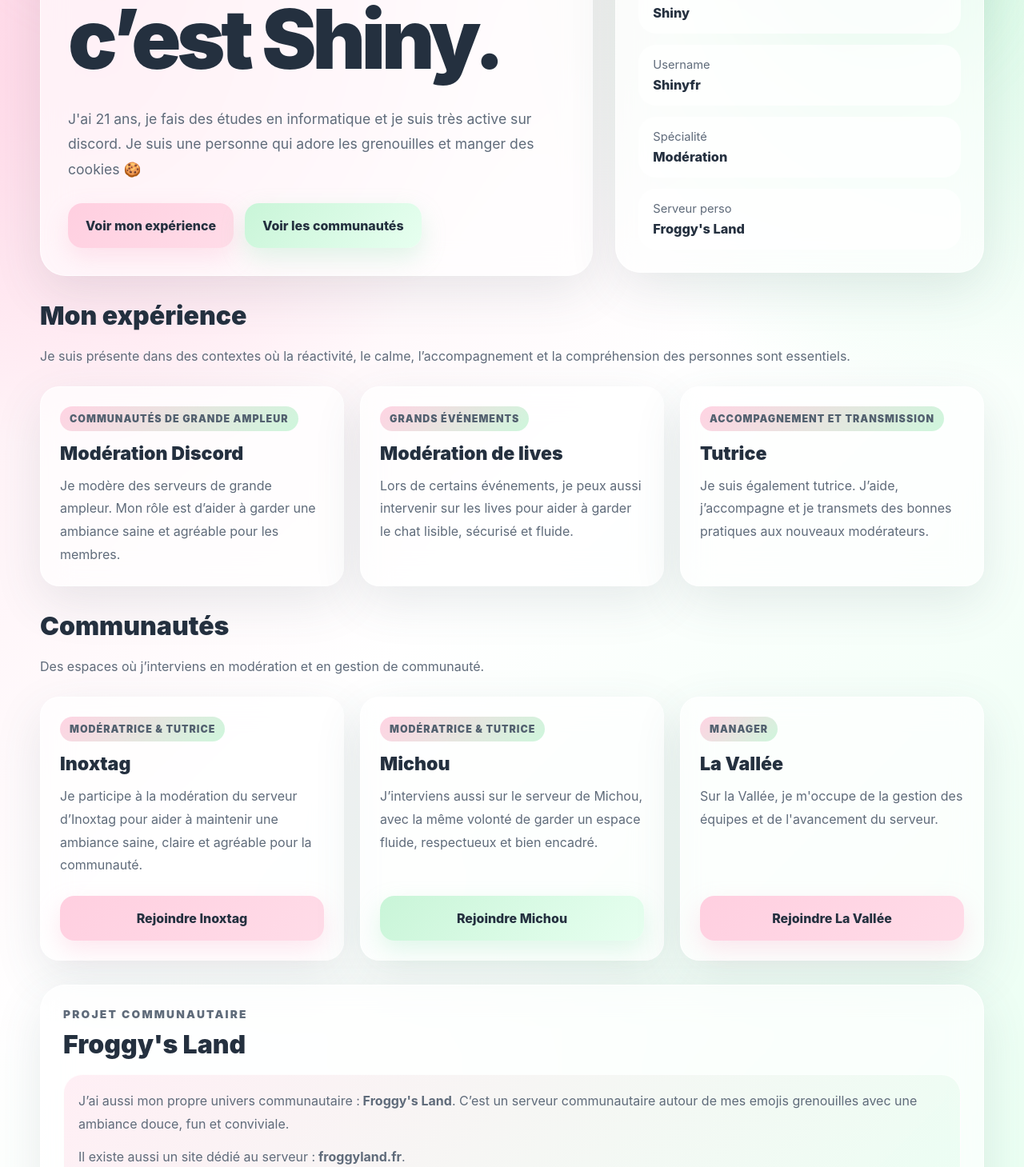
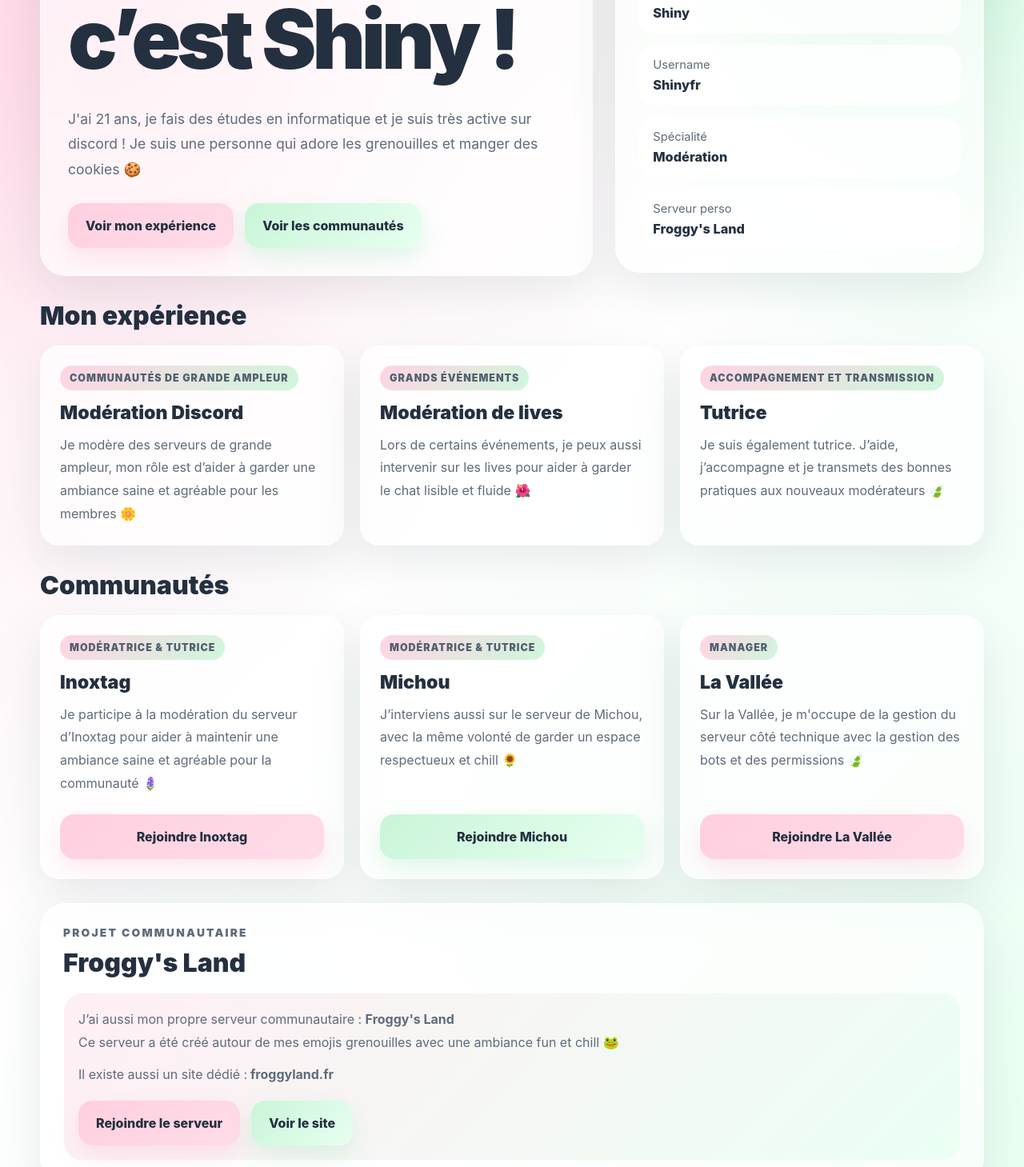
Before and after one commit to Shinyfr/portfolio, a React (Vite) app: page / in a window 1280 px wide. Shown: the part 320-1779 px from the top of the page at 80% size. Built offline with nearby package versions, Linux system fonts and the light colour scheme.

Commit message:
Ajout d'emojis, corrections de textes et navbar mobile

```diff
--- a/src/components/sections/CommunitiesSection.tsx
+++ b/src/components/sections/CommunitiesSection.tsx
@@ -7,7 +7,6 @@
     <section className="section" id="communities">
       <SectionHeading
         title="Communautés"
-        subtitle="Des espaces où j’interviens en modération et en gestion de communauté."
       />
 
       <div className="cards-grid cards-grid--equal">
--- a/src/components/sections/ExperienceSection.tsx
+++ b/src/components/sections/ExperienceSection.tsx
@@ -7,7 +7,6 @@
     <section className="section" id="experience">
       <SectionHeading
         title="Mon expérience"
-        subtitle="Je suis présente dans des contextes où la réactivité, le calme, l’accompagnement et la compréhension des personnes sont essentiels."
       />
 
       <div className="cards-grid">
--- a/src/components/sections/FroggysLandSection.tsx
+++ b/src/components/sections/FroggysLandSection.tsx
@@ -7,19 +7,15 @@
 
         <div className="froggy-box">
           <p>
-            J’ai aussi mon propre univers communautaire :
-            <strong> Froggy&apos;s Land</strong>. C’est un serveur communautaire
-            autour de mes emojis grenouilles avec une ambiance douce, fun et
-            conviviale.
+            J’ai aussi mon propre serveur communautaire : <strong> Froggy&apos;s Land</strong>
+          </p>
+          <p>
+            Ce serveur a été créé autour de mes emojis grenouilles avec une ambiance fun et chill 🐸
           </p>
 
           <p style={{ marginTop: "12px" }}>
-            Il existe aussi un site dédié au serveur :
-            <strong> froggyland.fr</strong>.
-          </p>
-
-          <p className="highlight-line">
-            Un espace créatif, chaleureux et plein de petites grenouilles.
+            Il existe aussi un site dédié :
+            <strong> froggyland.fr</strong>
           </p>
 
           <div className="hero-buttons" style={{ marginTop: "18px" }}>
--- a/src/components/sections/HeroSection.tsx
+++ b/src/components/sections/HeroSection.tsx
@@ -7,11 +7,11 @@
       <div className="glass hero-left">
 
         <h1 className="hero-title">
-          Salut, moi c’est <span className="hero-title-word">Shiny.</span>
+          Salut, moi c’est <span className="hero-title-word">Shiny !</span>
         </h1>
 
         <p className="hero-text">
-          J'ai 21 ans, je fais des études en informatique et je suis très active sur discord.
+          J'ai 21 ans, je fais des études en informatique et je suis très active sur discord !
           Je suis une personne qui adore les grenouilles et manger des cookies 🍪
         </p>
 
--- a/src/data/portfolioData.ts
+++ b/src/data/portfolioData.ts
@@ -18,19 +18,19 @@
     title: "Modération Discord",
     subtitle: "Communautés de grande ampleur",
     description:
-      "Je modère des serveurs de grande ampleur. Mon rôle est d’aider à garder une ambiance saine et agréable pour les membres."
+      "Je modère des serveurs de grande ampleur, mon rôle est d’aider à garder une ambiance saine et agréable pour les membres 🌼"
   },
   {
     title: "Modération de lives",
     subtitle: "Grands événements",
     description:
-      "Lors de certains événements, je peux aussi intervenir sur les lives pour aider à garder le chat lisible, sécurisé et fluide."
+      "Lors de certains événements, je peux aussi intervenir sur les lives pour aider à garder le chat lisible et fluide 🌺"
   },
   {
     title: "Tutrice",
     subtitle: "Accompagnement et transmission",
     description:
-      "Je suis également tutrice. J’aide, j’accompagne et je transmets des bonnes pratiques aux nouveaux modérateurs."
+      "Je suis également tutrice. J’aide, j’accompagne et je transmets des bonnes pratiques aux nouveaux modérateurs 🍃"
   }
 ];
 
@@ -39,7 +39,7 @@
     name: "Inoxtag",
     badge: "Modératrice & Tutrice",
     description:
-      "Je participe à la modération du serveur d’Inoxtag pour aider à maintenir une ambiance saine, claire et agréable pour la communauté.",
+      "Je participe à la modération du serveur d’Inoxtag pour aider à maintenir une ambiance saine et agréable pour la communauté 🪻",
     href: "https://discord.gg/inoxtag",
     buttonLabel: "Rejoindre Inoxtag",
     buttonVariant: "primary"
@@ -48,7 +48,7 @@
     name: "Michou",
     badge: "Modératrice & Tutrice",
     description:
-      "J’interviens aussi sur le serveur de Michou, avec la même volonté de garder un espace fluide, respectueux et bien encadré.",
+      "J’interviens aussi sur le serveur de Michou, avec la même volonté de garder un espace respectueux et chill 🌻",
     href: "https://discord.gg/wZW5wDrcCM",
     buttonLabel: "Rejoindre Michou",
     buttonVariant: "secondary"
@@ -57,7 +57,7 @@
     name: "La Vallée",
     badge: "Manager",
     description:
-      "Sur la Vallée, je m'occupe de la gestion des équipes et de l'avancement du serveur.",
+      "Sur la Vallée, je m'occupe de la gestion du serveur côté technique avec la gestion des bots et des permissions 🍃",
     href: "https://discord.gg/dU976Tb4Y3",
     buttonLabel: "Rejoindre La Vallée",
     buttonVariant: "primary"
--- a/src/styles/animations.css
+++ b/src/styles/animations.css
@@ -519,6 +519,10 @@
 }
 
 @media (max-width: 640px) {
+  .navbar {
+    display: none;
+  }
+
   .container {
     padding-top: 16px;
     padding-bottom: 34px;
```
